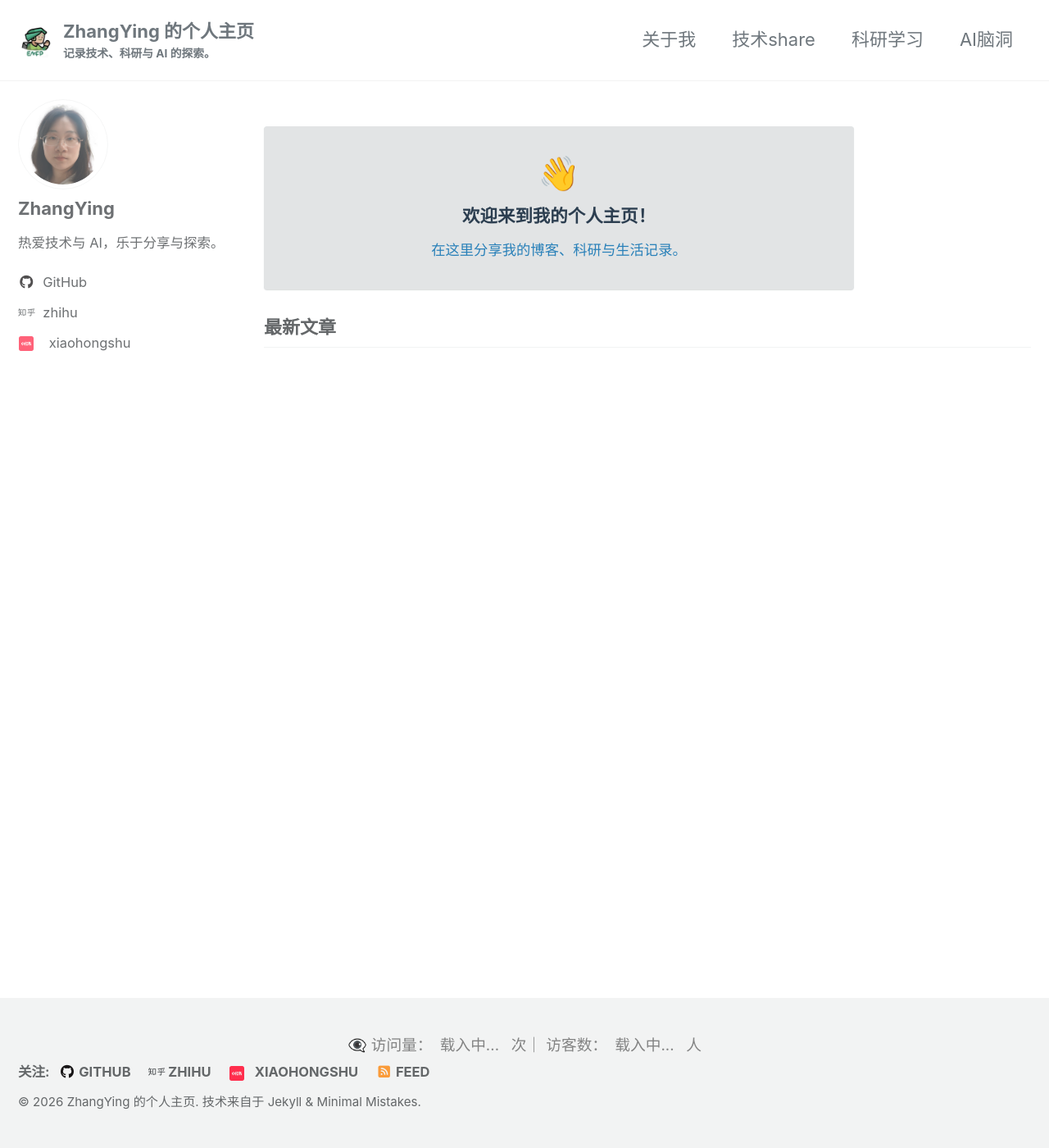
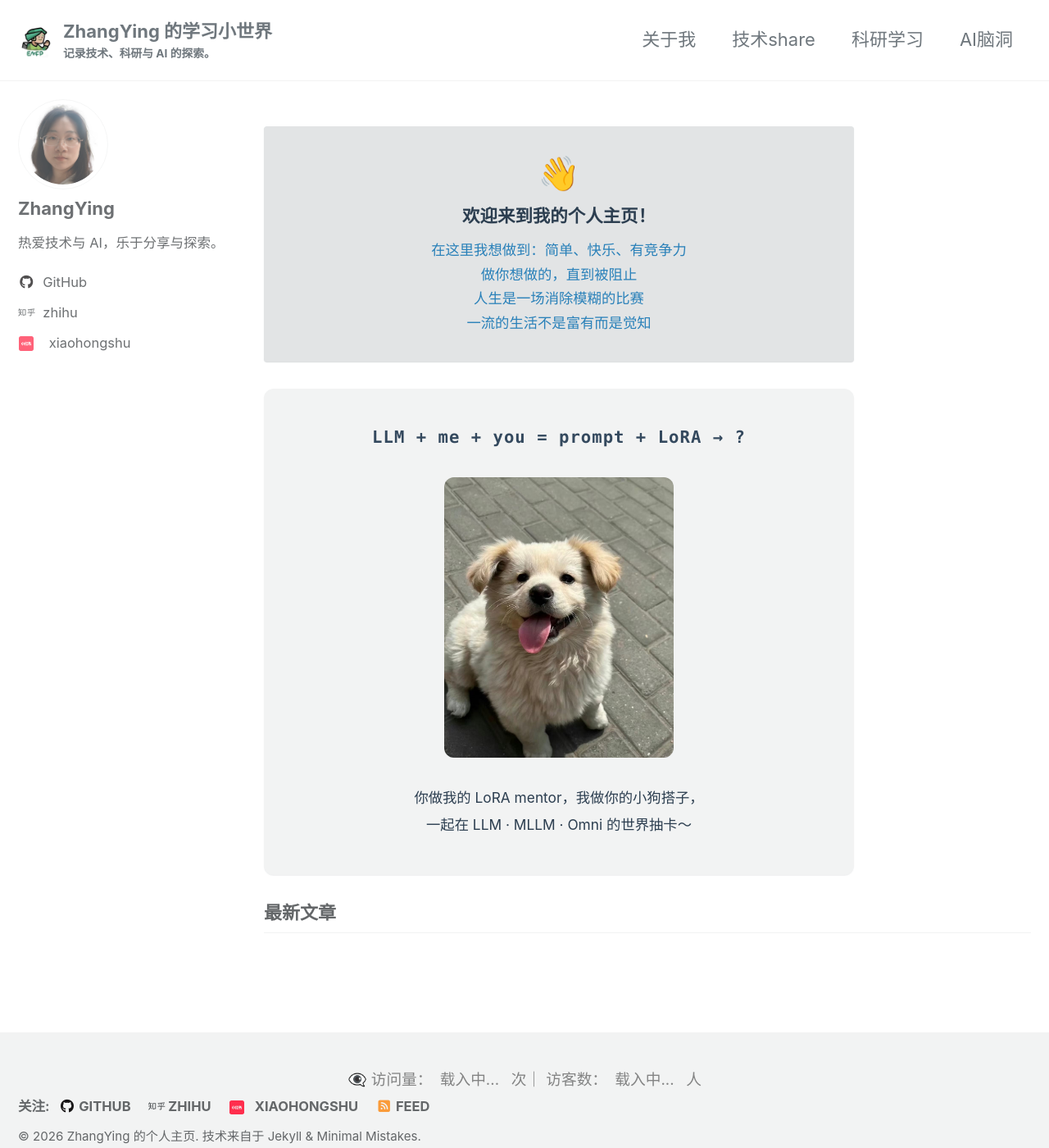
Before and after one commit to CodingZY/CodingZY.github.io, a Jekyll site: the page built from index.html, in a window 1280 px wide and 1400 px high. Shown: the whole window at 82% size. Built offline with Jekyll 4.4.1, drawn with Linux system fonts in a browser that asks for light colours; cached includes are drawn as plain includes; the list of posts is cut into pages by our own code; comment, search, counter and statistics services are not loaded.

Commit message:
首页新增「LLM+me+you」图文海报卡片
在欢迎语下方加一个居中卡片：公式行 + xiugou 图（圆角，限宽280）+ slogan。
xiugou.jpg 随之被首页引用。清理过时的 TODO 注释。

Co-Authored-By: Kscc <noreply@owtffssent.com>

```diff
--- a/_config.yml
+++ b/_config.yml
@@ -29,7 +29,7 @@ baseurl                  : ""
 repository               : "CodingZY/CodingZY.github.io" # GitHub 仓库（用户名/仓库名）
 teaser                   : "/assets/images/og-default.png"
 logo                     : "/assets/images/logo.jpg" # 站点 logo（由 ENFP.jpg 生成，400x400；如需更换，替换此文件或改路径）
-masthead_title           : "ZhangYing 的个人主页" # 页头大标题（默认值，可改）
+masthead_title           : "ZhangYing 的学习小世界" # 页头大标题（默认值，可改）
 future                   : true      # Allow future posts to be displayed
 breadcrumbs              : true     #, false (default)
 words_per_minute         : 200
--- a/index.html
+++ b/index.html
@@ -3,12 +3,24 @@ layout: home
 author_profile: true
 ---
 
-<!-- TODO: 自定义首页内容。下面的欢迎语为占位示例，可按需修改或删除。 -->
-
 <div class="notice--primary" style="text-align:center; margin: 2rem auto; max-width: 720px; padding: 1.5rem;">
   <h2 style="margin:0 0 0.5rem;"><span style="font-size:2em;">👋</span></h2>
   <p style="font-size:1.3em; font-weight:bold; color:#2c3e50; margin:0.5rem 0;">欢迎来到我的个人主页！</p>
   <p style="font-size:1.05em; color:#2980b9; line-height:1.7; margin:0;">
-    在这里分享我的博客、科研与生活记录。
+    在这里我想做到：简单、快乐、有竞争力<br>
+    做你想做的，直到被阻止<br>
+    人生是一场消除模糊的比赛<br>
+    一流的生活不是富有而是觉知
   </p>
 </div>
+
+<div class="notice" style="text-align:center; margin:2rem auto; max-width:720px; padding:2rem 1.5rem; border-radius:12px;">
+  <p style="font-size:1.25em; font-weight:bold; letter-spacing:1px; color:#34495e; margin:0 0 1.5rem; font-family:ui-monospace,SFMono-Regular,Consolas,monospace;">
+    LLM + me + you = prompt + LoRA → ?
+  </p>
+  <img src="/assets/images/xiugou.jpg" alt="xiugou" loading="lazy" decoding="async" style="display:block; margin:0 auto 1.5rem; max-width:280px; width:100%; border-radius:12px;">
+  <p style="font-size:1.05em; line-height:1.9; color:#2c3e50; margin:0;">
+    你做我的 LoRA mentor，我做你的小狗搭子，<br>
+    一起在 LLM · MLLM · Omni 的世界抽卡～
+  </p>
+</div>
```
Also changed, not shown: _pages/about.md (+1 -10 lines).
